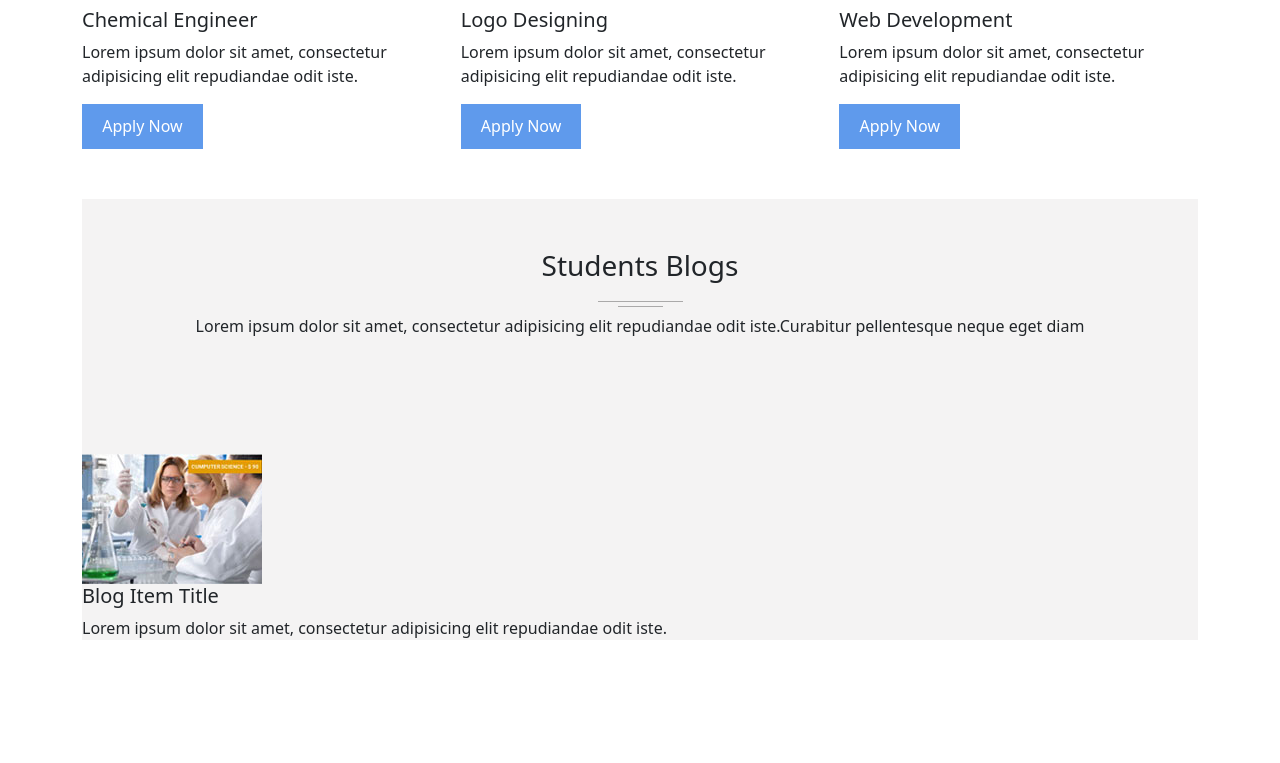
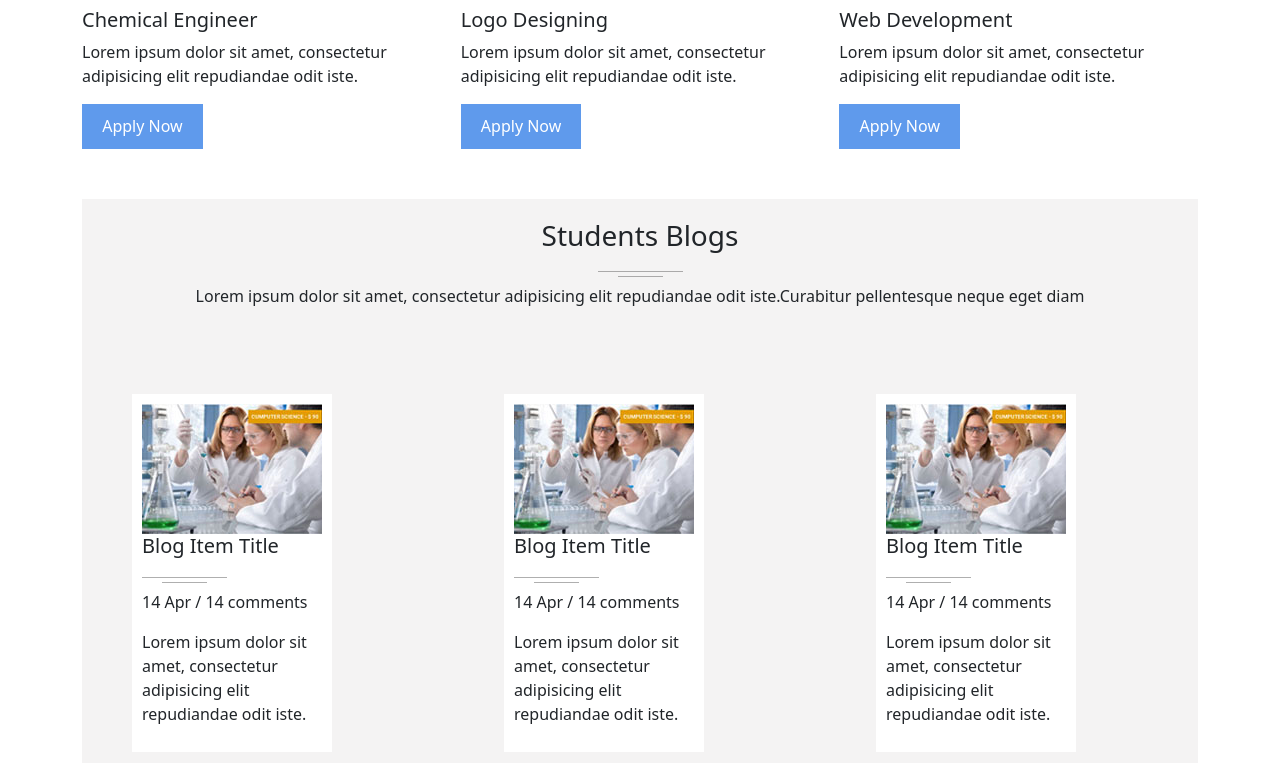
Before and after one commit to Uthaya-Uitoux/react-task, a React (Vite) app: page / in a window 1280 px wide. Shown: the part 1990-2753 px from the top of the page. Before the commit the page ends 2646 px from the top, so only its background shows below. Built offline with nearby package versions, Linux system fonts and the light colour scheme.

Commit message:
students column updated in code

```diff
--- a/src/App.jsx
+++ b/src/App.jsx
@@ -38,8 +38,11 @@ function Student({img,title,description,imgPosition}){
     <li>
     {imgPosition==='start'&&<img src={img} alt="img1" />}
     <h5>{title}</h5>
+    <img src={LineImg} />
+    <p>14 Apr / 14 comments</p>
     <p>{description}</p>
     {imgPosition==='end'&&<img src={img} alt="img1" />}
+
     </li>
   )
 }
--- a/src/Component/Elements.jsx
+++ b/src/Component/Elements.jsx
@@ -76,7 +76,18 @@ export const Students=[
         title:"Blog Item Title",
         description:"Lorem ipsum dolor sit amet, consectetur adipisicing elit repudiandae odit iste.",
         img:CheEng,
-        imgPosition:"start",
-        button:"Apply Now"
+        imgPosition:"start"
+    },
+    {
+        title:"Blog Item Title",
+        description:"Lorem ipsum dolor sit amet, consectetur adipisicing elit repudiandae odit iste.",
+        img:CheEng,
+        imgPosition:"start"
+    },
+    {
+        title:"Blog Item Title",
+        description:"Lorem ipsum dolor sit amet, consectetur adipisicing elit repudiandae odit iste.",
+        img:CheEng,
+        imgPosition:"start"
     }
 ]
--- a/src/assets/Styles/themes.css
+++ b/src/assets/Styles/themes.css
@@ -111,7 +111,7 @@
     align-items: center;
   }
 
-  .courses_list ,.Students_col{
+  .courses_list{
     text-align: center;
     margin: 50px;
     padding:50px;
@@ -151,3 +151,26 @@
 .Students_blog{
     background: rgb(199, 194, 194, 0.2);
 }
+.Students_list {
+    display: grid;
+    justify-content: center;
+    grid-template-columns: repeat(3, 1fr);
+    width: 100%; /* Make the grid take the full width */
+    margin-right: 30px;
+  }
+.Students_list li {
+    list-style: none;
+    text-align: start;
+    margin:50px;
+    width: min-content;
+    background: white;
+    padding:10px; /* Ensure each item takes up the full width of its grid cell */
+}
+.Students_col{
+    text-align: center;
+    margin-top: 50px;
+    padding:20px;
+  }
+.{
+    margin-bottom: 10px; /* Add space between title and image */
+  }
```
